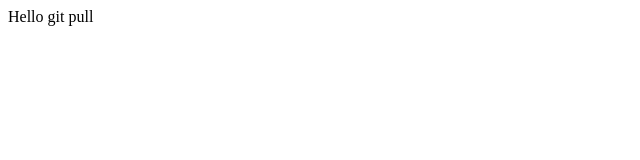
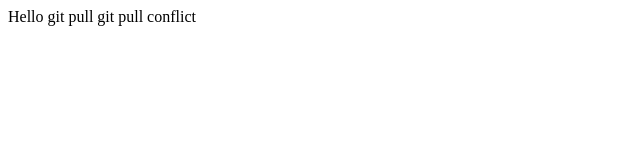
Before and after one commit to Assaye/CS50_PtyJS_L00, a plain HTML site: page index.html in a window 1280 px wide. Shown: the whole page, without its empty margins (0-640 px from the left). Drawn offline with Linux system fonts and the light colour scheme.

Commit message:
Update index.html

```diff
--- a/index.html
+++ b/index.html
@@ -6,6 +6,6 @@
     <title>CS50_PtyJS_L00</title>
   </head>
   <body>
-    Hello git pull
+    Hello git pull git pull conflict
   </body>
 </html>
```
